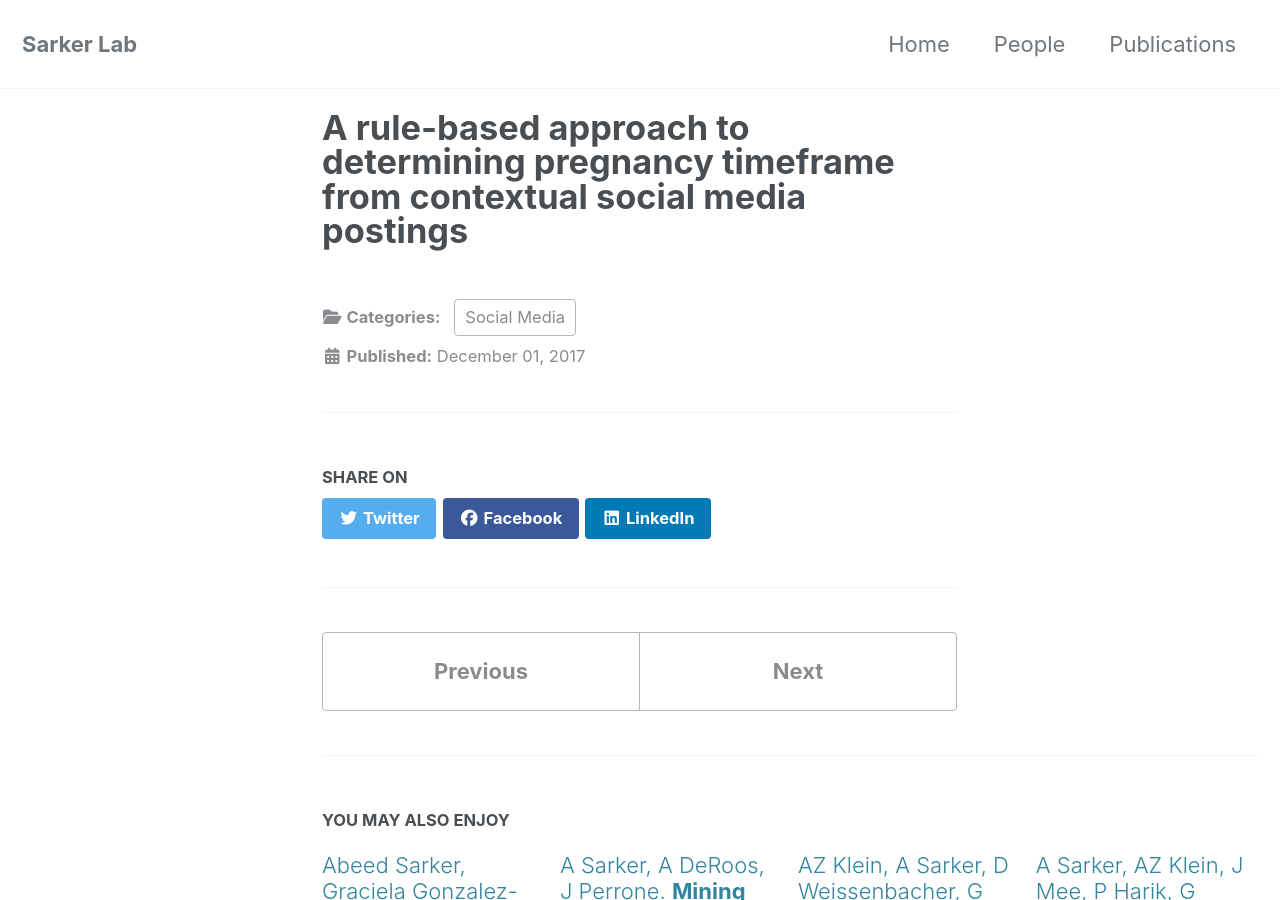
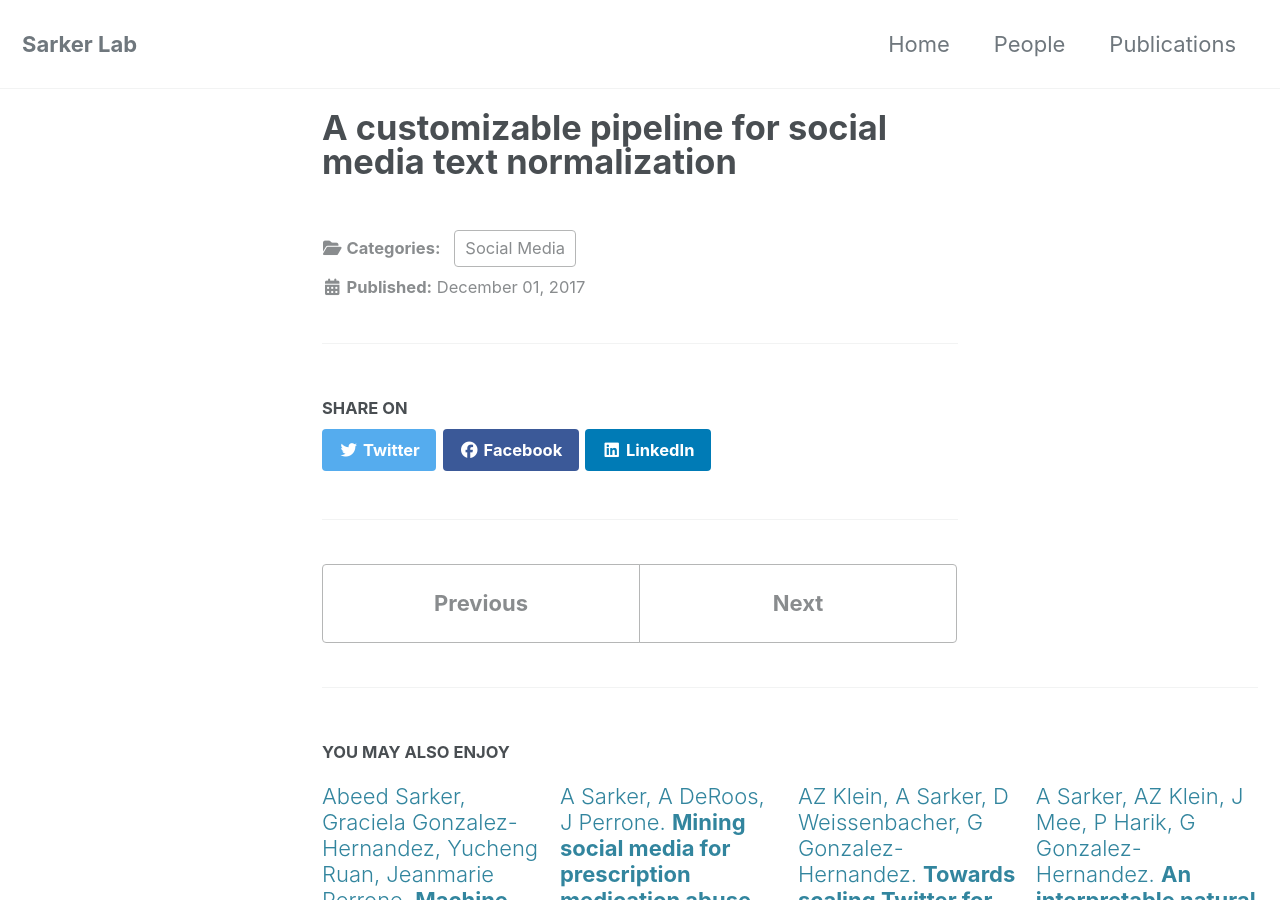
Before and after one commit to sarkerlab/Website, a Jekyll site: the page built from _posts/2017-12-1-A customizable pipeline for social media text normalization.md, in a window 1280 px wide and 900 px high. Built offline with Jekyll 4.4.1, drawn with Linux system fonts in a browser that asks for light colours; cached includes are drawn as plain includes; nearby versions of some CDN libraries.

Commit message:
Update 2017-12-1-A customizable pipeline for social media text normalization.md

```diff
--- a/_posts/2017-12-1-A customizable pipeline for social media text normalization.md
+++ b/_posts/2017-12-1-A customizable pipeline for social media text normalization.md
@@ -1,6 +1,6 @@
 ---
-authors: "Masoud Rouhizadeh, Arjun Magge, Ari Klein, Abeed Sarker, Graciela Gonzalez"
-title: "A rule-based approach to determining pregnancy timeframe from contextual social media postings"
+authors: "beed Sarker"
+title: "A customizable pipeline for social media text normalization"
 additional_info: "Social Network Analysis and Mining 2017"
 external_url: https://link.springer.com/article/10.1007/s13278-017-0464-z
 categories:
```
